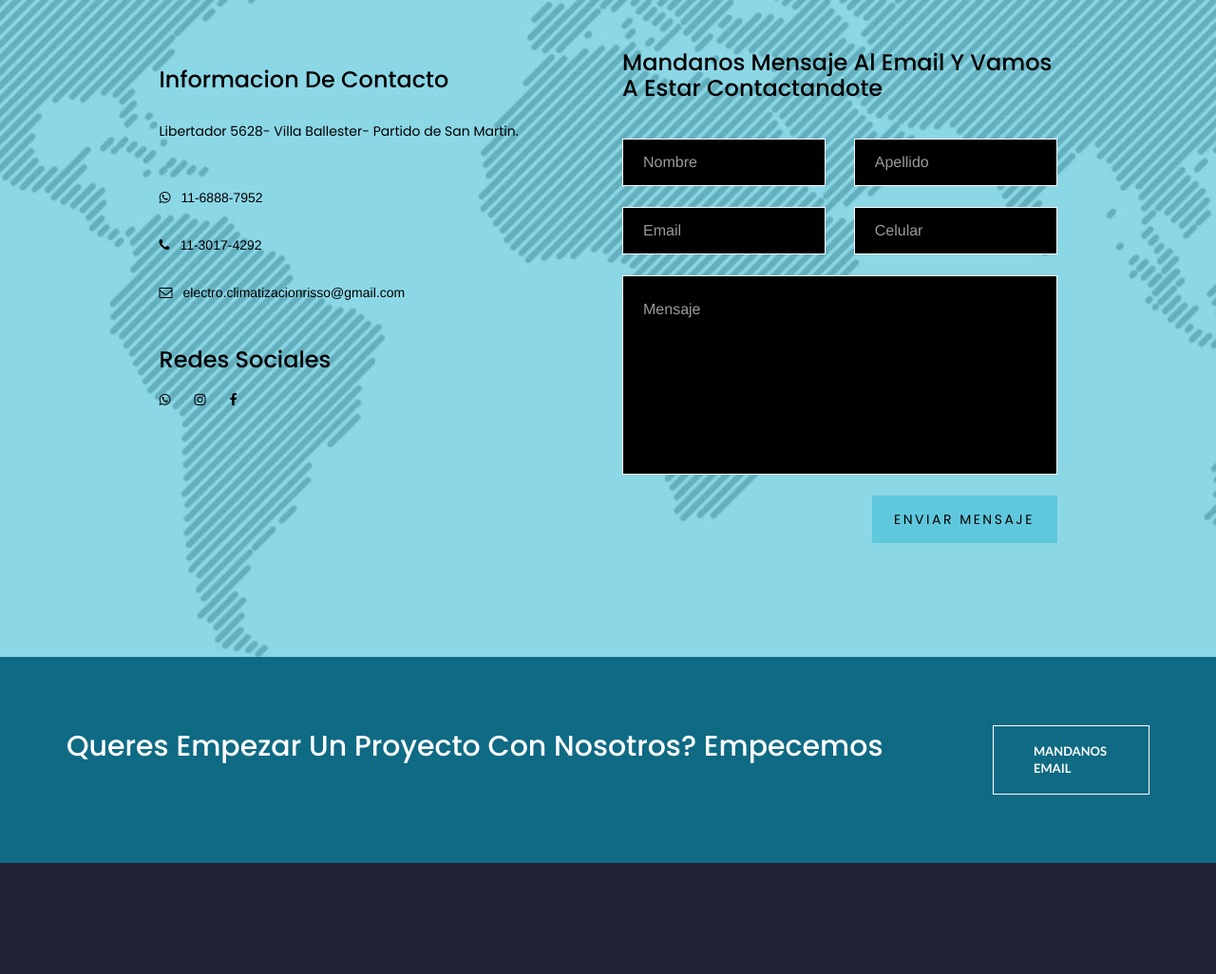
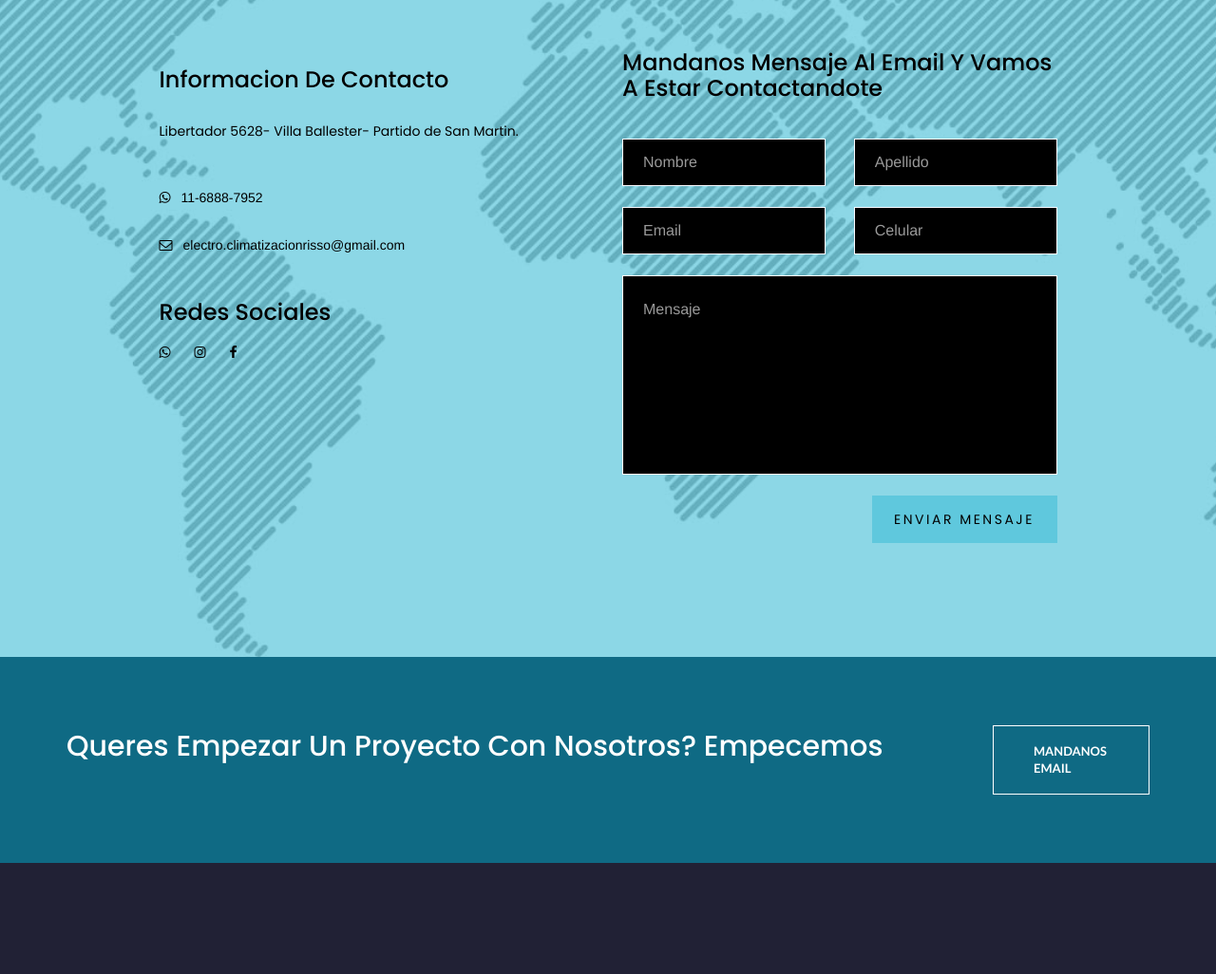
Before and after one commit to FedeCortes/Landing-para-Electro-climatizacion, a plain HTML site: page contact.html in a window 1280 px wide. Shown: the part 776-1802 px from the top of the page at 95% size. Drawn offline with nearby package versions, Linux system fonts and the light colour scheme; a web font is replaced by a local one.

Commit message:
remuevo el numero a pedido

```diff
--- a/contact.html
+++ b/contact.html
@@ -201,10 +201,7 @@
 														11-6888-7952
 													</div><!--/.single-online-address-->
 
-													<div class="single-online-address">
-														<i class="fa fa-phone"></i>
-														11-3017-4292
-													</div><!--/.single-online-address-->
+
 
 
 													<div class="single-online-address">
```
Also changed, not shown: index.html (+1 -4 lines).
